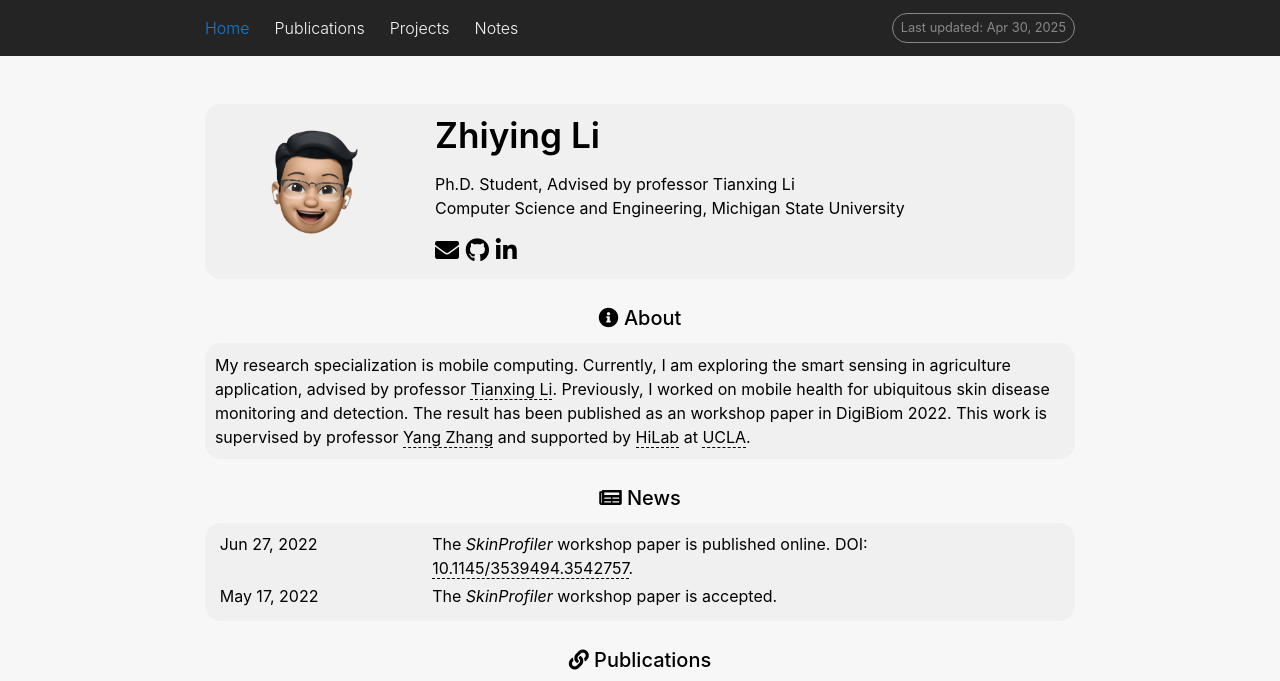
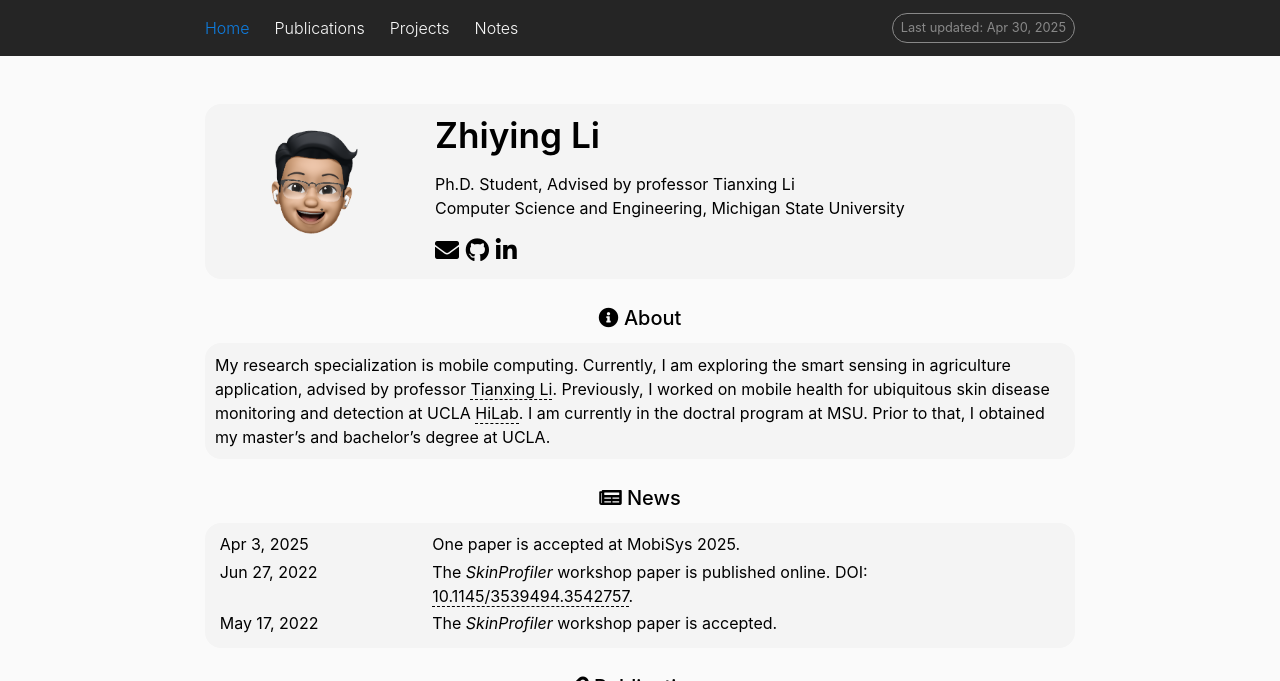
Before and after one commit to zhiyingli97/zhiyingli97.github.io, a Jekyll site: the page built from _pages/about.md, in a window 1280 px wide and 985 px high, cut to the strip 0-681 px from the top of the window. Built offline with Jekyll 4.4.1, drawn with Linux system fonts in a browser that asks for light colours; full-size pictures stand in for the smaller copies a plugin makes; comment, search, counter and statistics services are not loaded; a style sheet for code colours, icons or effects is not loaded.

Commit message:
update colors

```diff
--- a/_data/coauthors.yml
+++ b/_data/coauthors.yml
@@ -4,7 +4,6 @@
 
 "Yan":
   - firstname: ["Zihan"]
-    url: https://twitter.com/yzihan_hci
 
 "Viswanath":
   - firstname: ["Tejas"]
--- a/_includes/footer.html
+++ b/_includes/footer.html
@@ -12,7 +13,8 @@
   <div class="container">
     <div>
       <span style="float:left;">
-            &copy; Copyright {{ site.time | date: '%Y' }} {{ site.first_name }} {{ site.middle_name }} {{ site.last_name }}. {{ site.footer_text }}
+        &copy; Copyright {{ site.time | date: '%Y' }} {{ site.first_name }} {{ site.middle_name }} {{ site.last_name }}.
+        {{ site.footer_text }}
         {%- if site.impressum_path -%}
         <a href="{{ site.url }}{{ site.baseurl }}{{ site.impressum_path }}">Impressum</a>.
         {%- endif -%}
@@ -25,8 +27,9 @@
       <div style="clear:both;"></div>
     </div>
 
-        <div style="max-height:80px; margin-top:10px;">
-          <script type='text/javascript' id='clustrmaps' src='//cdn.clustrmaps.com/map_v2.js?cl=828282&w=150&t=n&d=XQbXow5TA5snYaaof-Zf-HR6c9jbfLlFXFKB1Runios&co=f7f7f7&ct=828282&cmo=3acc3a&cmn=ff5353'></script>
+    <div style="max-height:50px; margin-top:10px;">
+      <script type='text/javascript' id='clustrmaps'
+        src='//cdn.clustrmaps.com/map_v2.js?cl=828282&w=150&t=n&d=XQbXow5TA5snYaaof-Zf-HR6c9jbfLlFXFKB1Runios&co=f7f7f7&ct=828282&cmo=3acc3a&cmn=ff5353'></script>
     </div>
   </div>
 </footer>
--- a/_pages/about.md
+++ b/_pages/about.md
@@ -25,7 +25,5 @@
 My research specialization is mobile computing. Currently, I am exploring the
 smart sensing in agriculture application, advised by professor [Tianxing Li](https://tianxing.me/).
 Previously, I worked on mobile health for ubiquitous skin disease monitoring
-and detection. The result has been published as an workshop paper in
-DigiBiom 2022. This work is supervised by professor
-[Yang Zhang](https://yangzhang.dev/) and supported by
-[HiLab](https://hilab.dev/) at [UCLA](https://www.ucla.edu).
+and detection at UCLA [HiLab](https://hilab.dev/). I am currently in the doctral program at MSU.
+Prior to that, I obtained my master's and bachelor's degree at UCLA.
--- a/_sass/_themes.scss
+++ b/_sass/_themes.scss
@@ -4,7 +4,7 @@
 
 :root {
   // --global-bg-color: #{$white-color};
-  --global-bg-color: #{rgb(247, 247, 247)};
+  --global-bg-color: #{rgb(250, 250, 250)};
   --global-code-bg-color: #{$code-bg-color-light};
   --global-text-color: #{$black-color};
   --global-text-color-light: #{$grey-color};
@@ -14,17 +14,18 @@
   --global-footer-text-color: #{$grey-color-light};
   --global-footer-link-color: #{$white-color};
   --global-distill-app-color: #{$grey-color};
-  --global-divider-color: rgba(0,0,0,.1);
+  --global-divider-color: rgba(0, 0, 0, .1);
   // --global-card-bg-color: #{rgba(0,0,0,0.025)};
-  --global-card-bg-color: #{rgba(233,233,233, 0.5)};
+  --global-card-bg-color: #{rgb(244,244,244)};
 
   .fa-sun {
-    display : none;
+    display: none;
   }
+
   .fa-moon {
     padding-left: 10px;
     padding-top: 12px;
-    display : block;
+    display: block;
   }
 }
 
@@ -46,9 +47,10 @@
   .fa-sun {
     padding-left: 10px;
     padding-top: 12px;
-    display : block;
+    display: block;
   }
+
   .fa-moon {
-    display : none;
+    display: none;
   }
 }
```
Also changed, not shown: other parts of _includes/footer.html (+2 -1 lines), _news/2025-04-03 One paper accepted.md (added, +8 -0 lines). Lines whose indentation alone changed are shown as unchanged.
